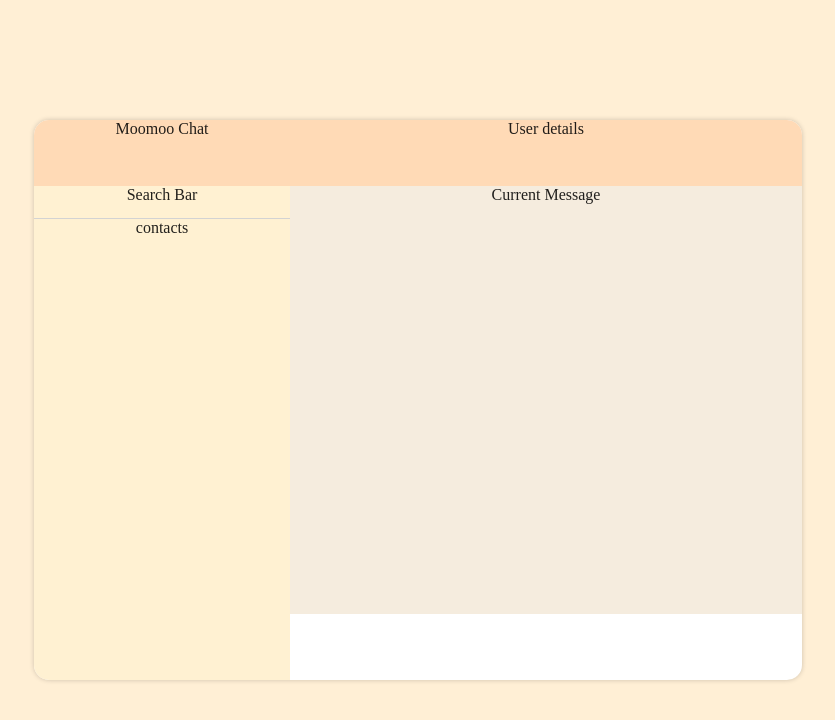
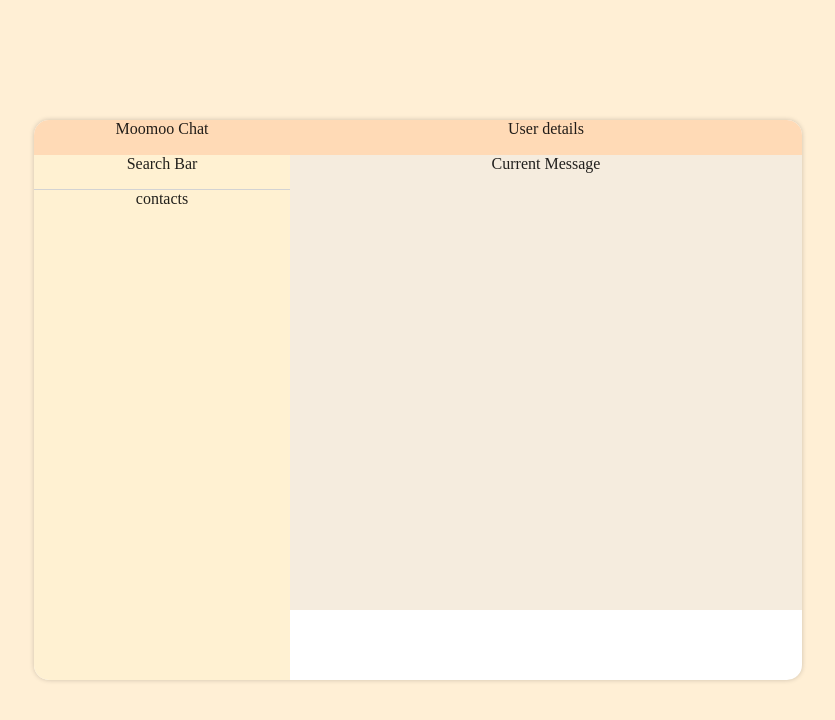
Before and after one commit to JeryllT/MooMooChat, a React (Create React App) app in the folder client/: page / in a window 1280 px wide. Shown: the top 720 px of the page, without its empty margins (222-1057 px from the left). Built offline with nearby package versions, Linux system fonts and the light colour scheme.

Commit message:
Adjusted height of header

```diff
--- a/client/src/styles/Chat.module.css
+++ b/client/src/styles/Chat.module.css
@@ -7,7 +7,7 @@
 .chat-container {
     display: grid;
     grid-template-columns: repeat(3, 1fr);
-    grid-template-rows: 1fr 0.5fr repeat(7, 1fr);
+    grid-template-rows: 0.5fr 0.5fr repeat(7, 1fr);
     grid-template-areas:
         "Profile Recipient Recipient"
         "searchbar chat chat"
```
